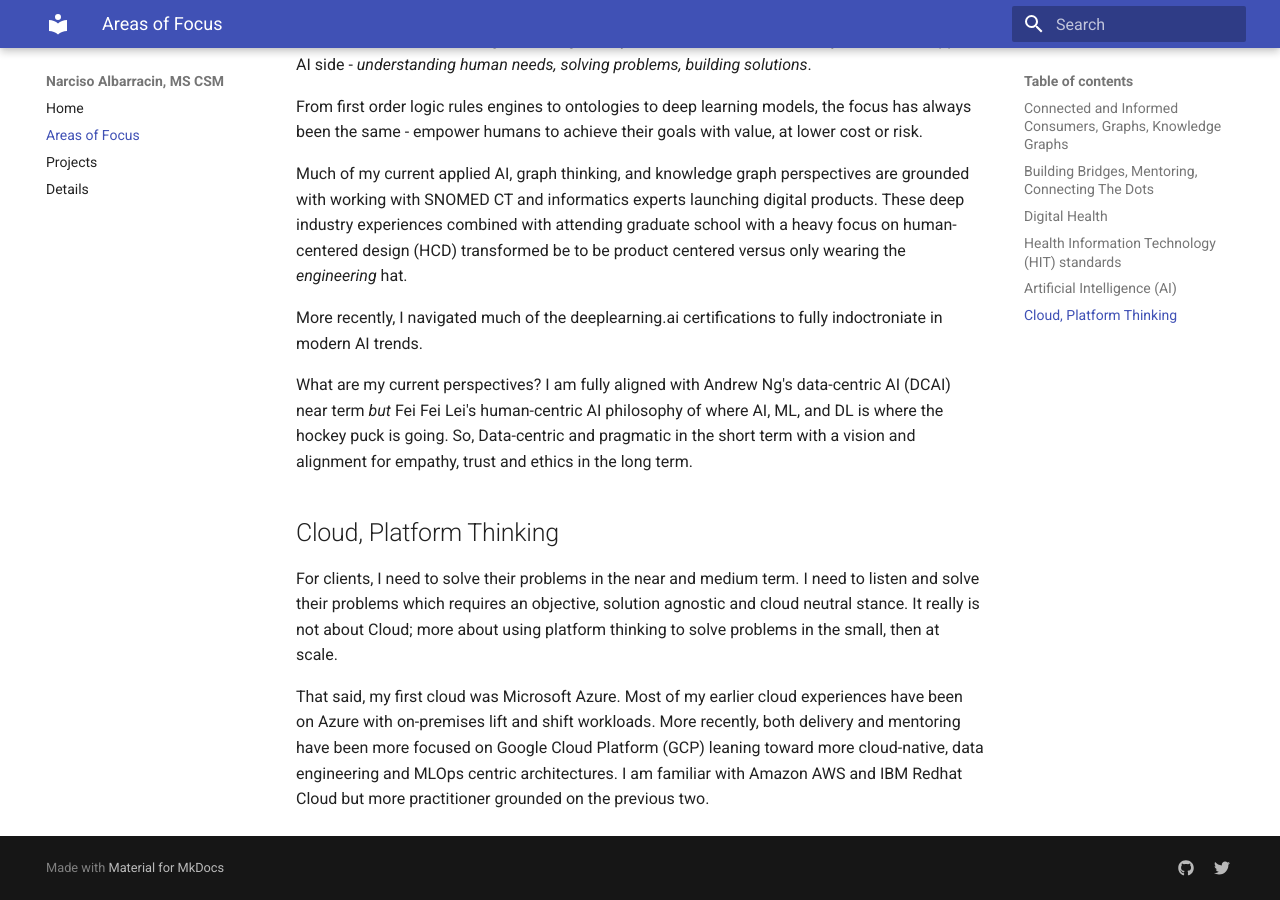
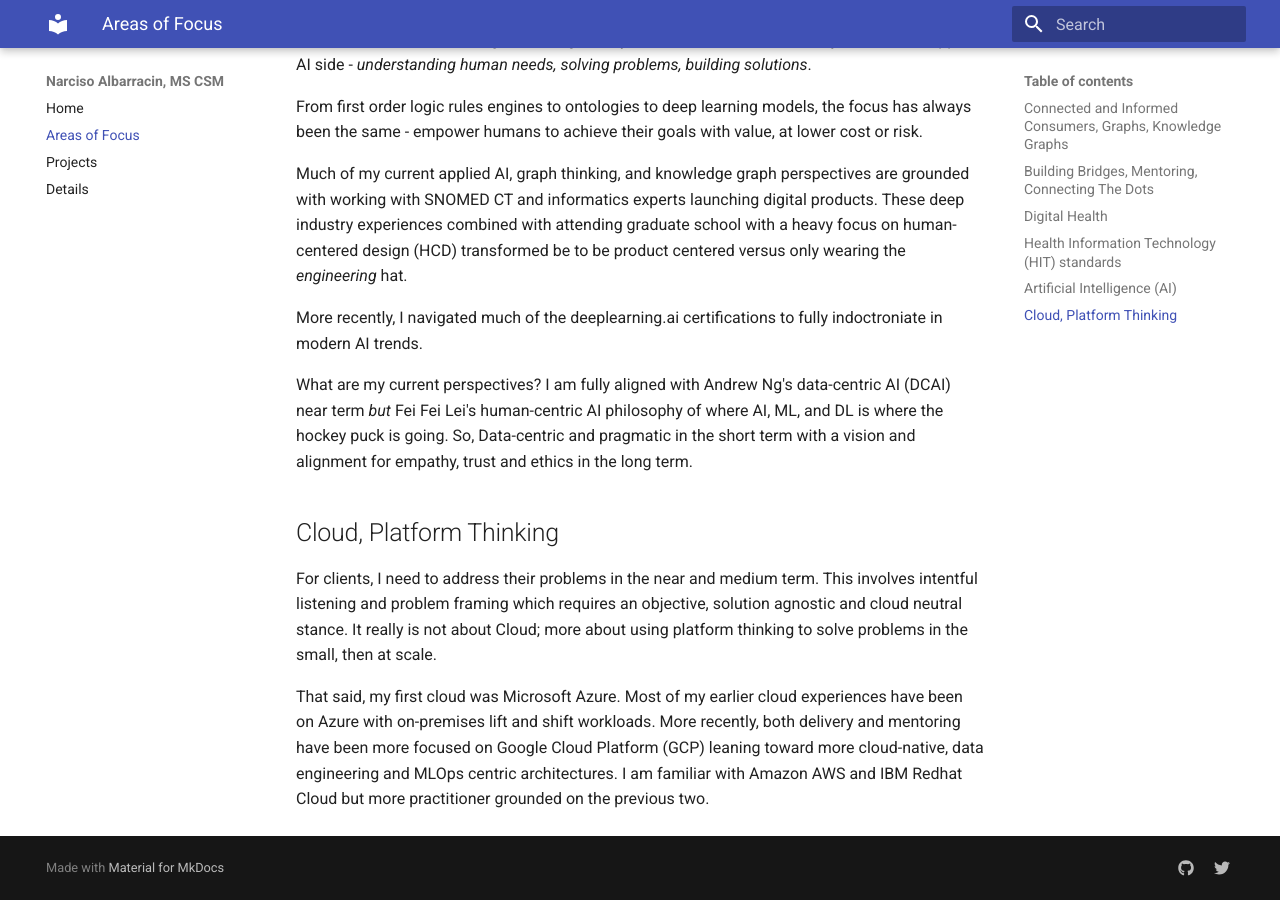
Before and after one commit to nalbarr/portfolio, an MkDocs documentation site: the page built from docs/areas.md, in a window 1280 px wide and 900 px high, scrolled down 1574 px. Built offline with MkDocs 1.6.1 and Material for MkDocs 9.7.7, drawn with Linux system fonts in a browser that asks for light colours.

Commit message:
Update areas.md

```diff
--- a/docs/areas.md
+++ b/docs/areas.md
@@ -40,6 +40,6 @@
 What are my current perspectives?  I am fully aligned with Andrew Ng's data-centric AI (DCAI) near term *but* Fei Fei Lei's human-centric AI philosophy of where AI, ML, and DL is where the hockey puck is going.  So, Data-centric and pragmatic in the short term with a vision and alignment for empathy, trust and ethics in the long term.
 
 ## Cloud, Platform Thinking
-For clients, I need to solve their problems in the near and medium term.  I need to listen and solve their problems which requires an objective, solution agnostic and cloud neutral stance.  It really is not about Cloud; more about using platform thinking to solve problems in the small, then at scale.
+For clients, I need to address their problems in the near and medium term.  This involves intentful listening and problem framing which requires an objective, solution agnostic and cloud neutral stance.  It really is not about Cloud; more about using platform thinking to solve problems in the small, then at scale.
 
 That said, my first cloud was Microsoft Azure.  Most of my earlier cloud experiences have been on Azure with on-premises lift and shift workloads.  More recently, both delivery and mentoring have been more focused on Google Cloud Platform (GCP) leaning toward more cloud-native, data engineering and MLOps centric architectures.  I am familiar with Amazon AWS and IBM Redhat Cloud but more practitioner grounded on the previous two.
```
